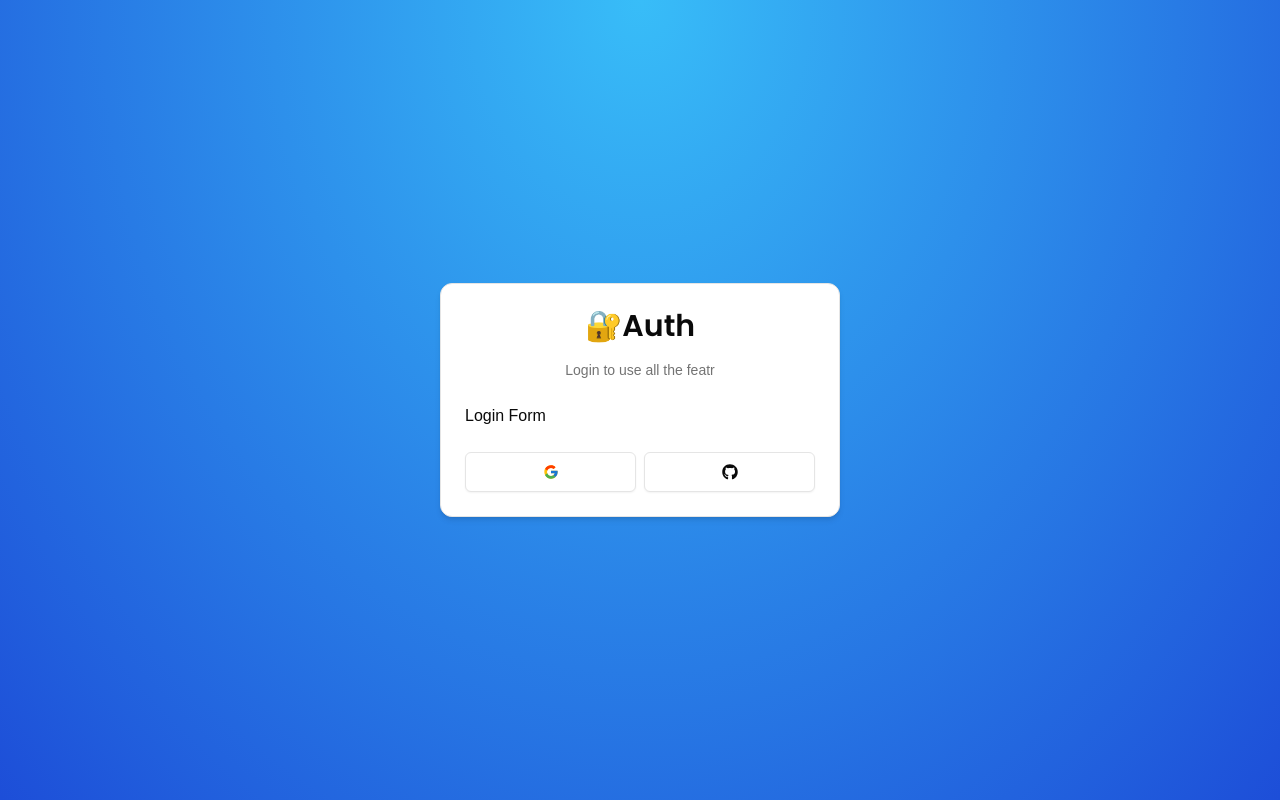
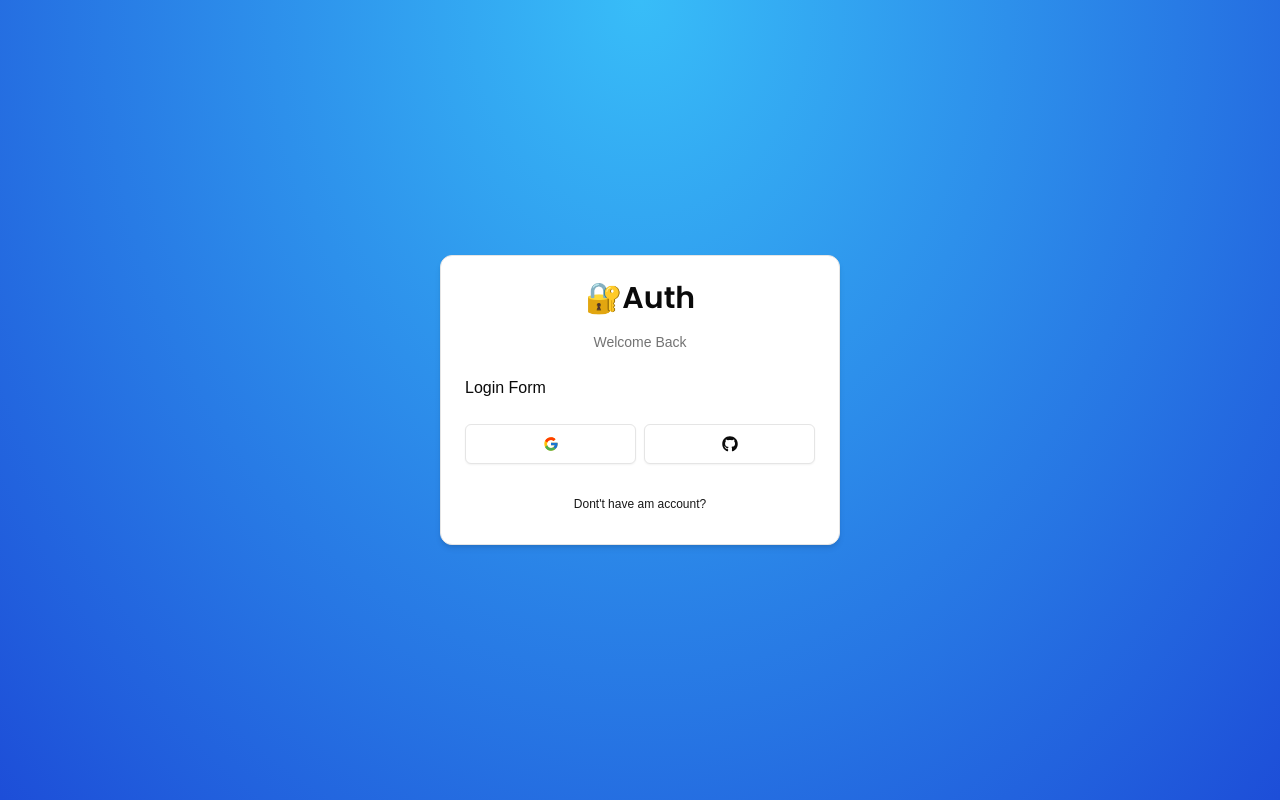
Before and after one commit to AyushRay06/let-me-in, a Next.js app: page /auth/login in a window 1280 px wide. Built offline with nearby package versions, Linux system fonts and the light colour scheme.

Commit message:
cardwrapper

```diff
--- /dev/null
+++ b/components/ui/auth/back-button.tsx
@@ -0,0 +1,15 @@
+"use client"
+
+import Link from "next/link"
+import { Button } from "../button"
+
+interface backButtonProps {
+  label: string
+  href: string
+}
+
+export const BackButton = ({ label, href }: backButtonProps) => {
+  return <Button variant="link" className="font-normal w-full " size="sm" >
+    <Link href={href}>{label}</Link>
+  </Button>
+}
--- a/components/ui/auth/card-wrapper.tsx
+++ b/components/ui/auth/card-wrapper.tsx
@@ -2,6 +2,7 @@
 import { Card, CardContent, CardFooter, CardHeader, CardTitle } from "../card"
 import Header from "./header"
 import Socials from "./socials"
+import { BackButton } from "./back-button"
 
 interface CardwrapperProps {
   children: React.ReactNode
@@ -18,11 +19,10 @@
   backButtonLabel,
   showSocials,
 }: CardwrapperProps) => {
-  //   const router = useRouter()
   return (
     <Card className="w-[400px] shadow-md">
       <CardHeader>
-        <Header label="Login to use all the featr" />
+        <Header label={headerLabel} />
       </CardHeader>
       <CardContent>{children}</CardContent>
       {showSocials && (
@@ -30,6 +30,9 @@
           <Socials />
         </CardFooter>
       )}
+      <CardFooter>
+        <BackButton label={backButtonLabel} href={backButtonHref}></BackButton>
+      </CardFooter>
     </Card>
   )
 }
--- a/components/ui/auth/login-form.tsx
+++ b/components/ui/auth/login-form.tsx
@@ -4,7 +4,7 @@
   return (
     <CardWrapper
       headerLabel="Welcome Back"
-      backButtonHref="/auth/rehister"
+      backButtonHref="/auth/register"
       backButtonLabel="Dont't have am account?"
       showSocials
     >
```
